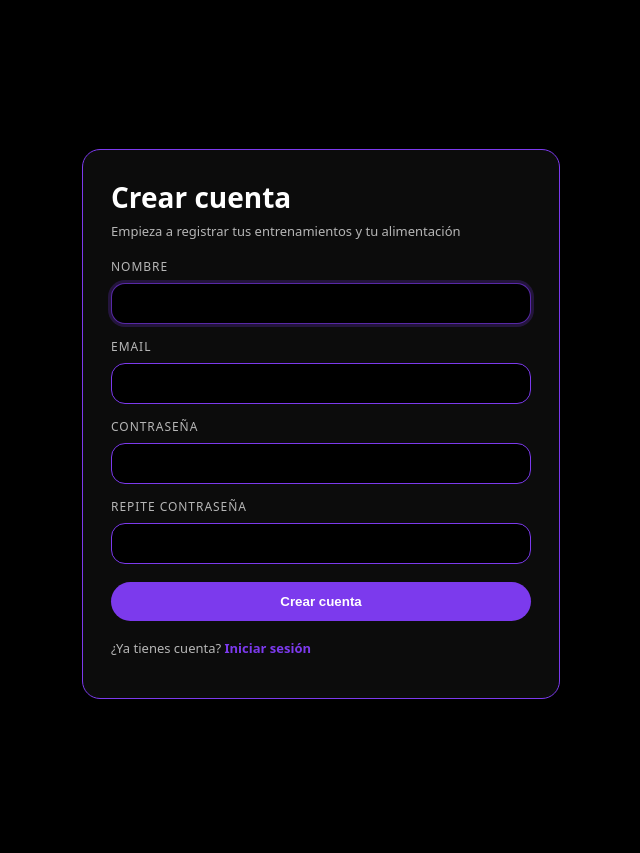
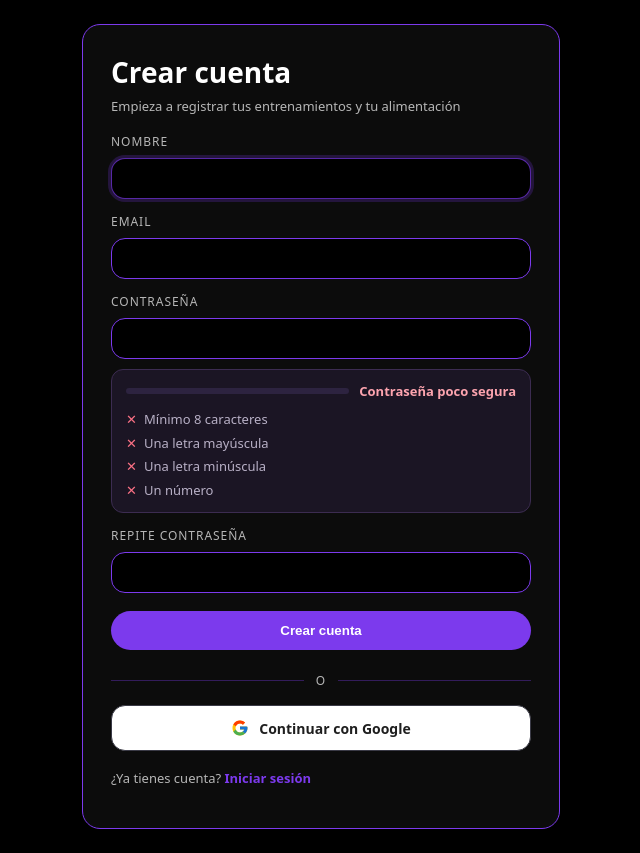
Before and after one commit to ericMolluna/trackfit, a Laravel app: page /register in a window 1280 px wide. Shown: the whole page, without its empty margins (319-959 px from the left). Before the commit the page ends 699 px from the top, so only its background shows below. Run offline with Laravel 12, Linux system fonts and the light colour scheme.

Commit message:
Contrasenyes més segures
Mínim 8 caràcters, majúscula, minúscula i número. Al registre surt
una llista que es va marcant mentre escrius. També avisa si el
correu ja està vinculat amb Google.

Co-authored-by: Perplexity <noreply@perplexity.ai>

```diff
--- a/app/Http/Controllers/Auth/RegisteredUserController.php
+++ b/app/Http/Controllers/Auth/RegisteredUserController.php
@@ -4,12 +4,12 @@ namespace App\Http\Controllers\Auth;
 
 use App\Http\Controllers\Controller;
 use App\Models\User;
+use App\Support\PasswordRules;
 use Illuminate\Auth\Events\Registered;
 use Illuminate\Http\RedirectResponse;
 use Illuminate\Http\Request;
 use Illuminate\Support\Facades\Auth;
 use Illuminate\Support\Facades\Hash;
-use Illuminate\Validation\Rules;
 use Illuminate\View\View;
 
 class RegisteredUserController extends Controller
@@ -27,6 +27,11 @@ class RegisteredUserController extends Controller
      */
     public function store(Request $request): RedirectResponse
     {
+        // El correo se guarda siempre sin espacios y en minúsculas.
+        $request->merge([
+            'email' => mb_strtolower(trim((string) $request->input('email'))),
+        ]);
+
         $request->validate(
             [
                 'name' => [
@@ -41,12 +46,26 @@ class RegisteredUserController extends Controller
                     'lowercase',
                     'email',
                     'max:255',
+                    // Si el correo ya pertenece a una cuenta de Google,
+                    // mostramos un aviso específico en lugar del genérico.
+                    function (string $attribute, mixed $value, \Closure $fail): void {
+                        $linkedWithGoogle = User::query()
+                            ->where('email', mb_strtolower((string) $value))
+                            ->where('provider', 'google')
+                            ->exists();
+
+                        if ($linkedWithGoogle) {
+                            $fail('Esta cuenta ya está vinculada con Google.');
+                        }
+                    },
                     'unique:' . User::class,
                 ],
                 'password' => [
                     'required',
                     'confirmed',
-                    Rules\Password::defaults(),
+                    // Requisitos de contraseña segura (app/Support/PasswordRules.php):
+                    // mínimo 8 caracteres, mayúscula, minúscula y número.
+                    PasswordRules::rule(),
                 ],
             ],
             [
@@ -61,10 +80,7 @@ class RegisteredUserController extends Controller
                 'email.max' => 'El correo no puede superar los 255 caracteres.',
                 'email.unique' => 'Este correo ya está registrado.',
 
-                'password.required' => 'Introduce una contraseña.',
-                'password.confirmed' => 'Las contraseñas no coinciden.',
-                'password.min' => 'La contraseña debe tener al menos :min caracteres.',
-            ]
+            ] + PasswordRules::messages()
         );
 
         $user = User::create([
@@ -83,6 +99,8 @@ class RegisteredUserController extends Controller
 
         Auth::login($user);
 
-        return redirect(route('dashboard', absolute: false));
+        // Recién creada: vamos directos a la pantalla de verificación
+        // (sin el aviso de "cuenta no verificada").
+        return redirect(route('verification.notice', absolute: false));
     }
 }
--- /dev/null
+++ b/resources/views/auth/partials/password-rules.blade.php
@@ -0,0 +1,124 @@
+{{--
+    Lista de requisitos de la contraseña que se marca en verde mientras se escribe.
+    Uso: @include('auth.partials.password-rules', ['for' => 'id-del-input'])
+    Las mismas reglas se comprueban en el servidor: app/Support/PasswordRules.php
+--}}
+@once
+    <style>
+        /* Requisitos de la contraseña */
+        .tf-password-rules {
+            margin: 10px 0 4px;
+            padding: 12px 14px;
+            border: 1px solid #3c2c51;
+            border-radius: 12px;
+            background: #1b1524;
+        }
+
+        .tf-strength {
+            display: flex;
+            align-items: center;
+            gap: 10px;
+            margin-bottom: 10px;
+            font-size: 13px;
+            font-weight: 700;
+        }
+
+        .tf-strength-bar {
+            flex: 1;
+            height: 6px;
+            border-radius: 99px;
+            background: #2d2340;
+            overflow: hidden;
+        }
+
+        .tf-strength-fill {
+            width: 0;
+            height: 100%;
+            border-radius: 99px;
+            background: #fb7185;
+            transition: width .2s, background .2s;
+        }
+
+        .tf-strength-text { min-width: 140px; text-align: right; color: #fda4af; }
+        .tf-strength--medium .tf-strength-fill { background: #fbbf24; }
+        .tf-strength--medium .tf-strength-text { color: #fcd34d; }
+        .tf-strength--strong .tf-strength-fill { background: #34d399; }
+        .tf-strength--strong .tf-strength-text { color: #6ee7b7; }
+
+        .tf-password-rules ul {
+            display: grid;
+            gap: 4px;
+            margin: 0;
+            padding: 0;
+            list-style: none;
+            font-size: 13px;
+            line-height: 1.5;
+            color: #b8b0c6;
+        }
+
+        .tf-password-rules li::before {
+            content: "✕";
+            display: inline-block;
+            width: 18px;
+            color: #fb7185;
+        }
+
+        .tf-password-rules li.ok { color: #d1fae5; }
+        .tf-password-rules li.ok::before { content: "✓"; color: #34d399; }
+    </style>
+
+    <script>
+        // Comprueba los requisitos de cada lista en cuanto se escribe.
+        document.addEventListener('DOMContentLoaded', function () {
+            const rules = {
+                length: (v) => v.length >= 8,
+                upper: (v) => /\p{Lu}/u.test(v),
+                lower: (v) => /\p{Ll}/u.test(v),
+                number: (v) => /\p{N}/u.test(v),
+            };
+
+            document.querySelectorAll('[data-password-rules]').forEach(function (box) {
+                const input = document.getElementById(box.dataset.passwordRules);
+                const strength = box.querySelector('.tf-strength');
+                const fill = box.querySelector('.tf-strength-fill');
+                const text = box.querySelector('.tf-strength-text');
+
+                if (! input) return;
+
+                function update() {
+                    let passed = 0;
+
+                    for (const [name, check] of Object.entries(rules)) {
+                        const ok = check(input.value);
+                        box.querySelector('[data-rule="' + name + '"]').classList.toggle('ok', ok);
+                        if (ok) passed++;
+                    }
+
+                    strength.classList.toggle('tf-strength--medium', passed >= 2 && passed < 4);
+                    strength.classList.toggle('tf-strength--strong', passed === 4);
+                    text.textContent = passed === 4 ? 'Contraseña segura' : 'Contraseña poco segura';
+                    fill.style.width = (passed / 4 * 100) + '%';
+                }
+
+                input.addEventListener('input', update);
+                update();
+            });
+        });
+    </script>
+@endonce
+
+<div class="tf-password-rules" id="password-rules-{{ $for }}" data-password-rules="{{ $for }}">
+    <div class="tf-strength">
+        <div class="tf-strength-bar">
+            <div class="tf-strength-fill"></div>
+        </div>
+        <span class="tf-strength-text" aria-live="polite">Contraseña poco segura</span>
+    </div>
+
+    <ul>
+        <li data-rule="length">Mínimo 8 caracteres</li>
+        <li data-rule="upper">Una letra mayúscula</li>
+        <li data-rule="lower">Una letra minúscula</li>
+        <li data-rule="number">Un número</li>
+    </ul>
+</div>
--- a/resources/views/auth/register.blade.php
+++ b/resources/views/auth/register.blade.php
@@ -77,6 +77,7 @@
             outline: 2px solid #c4b5fd;
             outline-offset: 4px;
         }
+
     </style>
 </head>
 
@@ -90,12 +91,24 @@
             </p>
 
             @php
-                $emailAlreadyRegistered = in_array(
+                $emailLinkedWithGoogle = in_array(
+                    'Esta cuenta ya está vinculada con Google.',
+                    $errors->get('email'),
+                    true
+                );
+
+                $emailAlreadyRegistered = $emailLinkedWithGoogle || in_array(
                     'Este correo ya está registrado.',
                     $errors->get('email'),
                     true
                 );
             @endphp
+
+            @error('session')
+                <div class="tf-register-notice" role="alert">
+                    <p>{{ $message }}</p>
+                </div>
+            @enderror
 
             @if ($emailAlreadyRegistered)
                 <div
@@ -103,6 +116,18 @@
                     role="alert"
                     id="registered-email-notice"
                 >
+                    @if ($emailLinkedWithGoogle)
+                        <h2>Esta cuenta ya está vinculada con Google</h2>
+
+                        <p>Entra con el botón «Continuar con Google».</p>
+
+                        <a
+                            class="tf-register-login"
+                            href="{{ route('social.redirect', 'google') }}"
+                        >
+                            Continuar con Google
+                        </a>
+                    @else
                         <h2>Este correo ya está registrado</h2>
 
                         <p>¿Quieres iniciar sesión?</p>
@@ -113,6 +138,7 @@
                         >
                             Iniciar sesión
                         </a>
+                    @endif
                 </div>
             @endif
 
@@ -189,15 +215,20 @@
                     required
                     @if ($errors->has('password'))
                         aria-invalid="true"
-                        aria-describedby="password-error"
                     @endif
+                    aria-describedby="password-rules-password{{ $errors->has('password') ? ' password-error' : '' }}"
                 >
 
-                @error('password')
-                    <p class="tf-field-error" id="password-error">
-                        {{ $message }}
-                    </p>
-                @enderror
+                {{-- Lista de requisitos (resources/views/auth/partials/password-rules.blade.php) --}}
+                @include('auth.partials.password-rules', ['for' => 'password'])
+
+                @if ($errors->has('password'))
+                    <div id="password-error">
+                        @foreach ($errors->get('password') as $message)
+                            <p class="tf-field-error">{{ $message }}</p>
+                        @endforeach
+                    </div>
+                @endif
 
                 <label class="tf-label" for="password_confirmation">
                     Repite contraseña
@@ -216,6 +247,10 @@
                     Crear cuenta
                 </button>
 
+                <div class="tf-social-divider">o</div>
+
+                @include('auth.partials.google-button')
+
                 <p class="tf-register-footer">
                     ¿Ya tienes cuenta?
 
@@ -226,5 +261,6 @@
             </form>
         </section>
     </main>
+
 </body>
 </html>
--- a/resources/views/auth/reset-password.blade.php
+++ b/resources/views/auth/reset-password.blade.php
@@ -90,6 +90,8 @@
                     @endif
                 >
 
+                @include('auth.partials.password-rules', ['for' => 'password'])
+
                 <label class="pw-label" for="password_confirmation">
                     Repite la nueva contraseña
                 </label>
--- a/resources/views/profile/partials/update-password-form.blade.php
+++ b/resources/views/profile/partials/update-password-form.blade.php
@@ -106,6 +106,10 @@
                         </button>
                     </div>
 
+                    @if ($fieldName === 'password')
+                        @include('auth.partials.password-rules', ['for' => $fieldId])
+                    @endif
+
                     @if (count($fieldErrors))
                         <div id="{{ $fieldId }}-errors">
                             @foreach ($fieldErrors as $error)
--- a/routes/auth.php
+++ b/routes/auth.php
@@ -15,7 +15,9 @@ Route::middleware('guest')->group(function () {
     Route::get('register', [RegisteredUserController::class, 'create'])
         ->name('register');
 
-    Route::post('register', [RegisteredUserController::class, 'store']);
+    // throttle:10,1 = máximo 10 intentos por minuto (evita bots y spam de correos)
+    Route::post('register', [RegisteredUserController::class, 'store'])
+        ->middleware('throttle:10,1');
 
     Route::get('login', [AuthenticatedSessionController::class, 'create'])
         ->name('login');
@@ -26,12 +28,14 @@ Route::middleware('guest')->group(function () {
         ->name('password.request');
 
     Route::post('forgot-password', [PasswordResetLinkController::class, 'store'])
+        ->middleware('throttle:6,1')
         ->name('password.email');
 
     Route::get('reset-password/{token}', [NewPasswordController::class, 'create'])
         ->name('password.reset');
 
     Route::post('reset-password', [NewPasswordController::class, 'store'])
+        ->middleware('throttle:6,1')
         ->name('password.store');
 });
 
@@ -50,9 +54,12 @@ Route::middleware('auth')->group(function () {
     Route::get('confirm-password', [ConfirmablePasswordController::class, 'show'])
         ->name('password.confirm');
 
-    Route::post('confirm-password', [ConfirmablePasswordController::class, 'store']);
+    Route::post('confirm-password', [ConfirmablePasswordController::class, 'store'])
+        ->middleware('throttle:6,1');
 
-    Route::put('password', [PasswordController::class, 'update'])->name('password.update');
+    Route::put('password', [PasswordController::class, 'update'])
+        ->middleware('throttle:6,1')
+        ->name('password.update');
 
     Route::post('logout', [AuthenticatedSessionController::class, 'destroy'])
         ->name('logout');
```
Also changed, not shown: app/Http/Controllers/Auth/NewPasswordController.php (+18 -2 lines), app/Http/Controllers/Auth/PasswordController.php (+10 -3 lines), app/Http/Controllers/Auth/PasswordResetLinkController.php (+16 -0 lines), app/Http/Requests/Auth/LoginRequest.php (+27 -0 lines), app/Support/PasswordRules.php (added, +36 -0 lines), tests/Feature/Auth/PasswordResetTest.php (+2 -2 lines), tests/Feature/Auth/PasswordUpdateTest.php (+5 -5 lines), tests/Feature/Auth/RegistrationTest.php (+55 -3 lines). Lines whose indentation alone changed are shown as unchanged.
